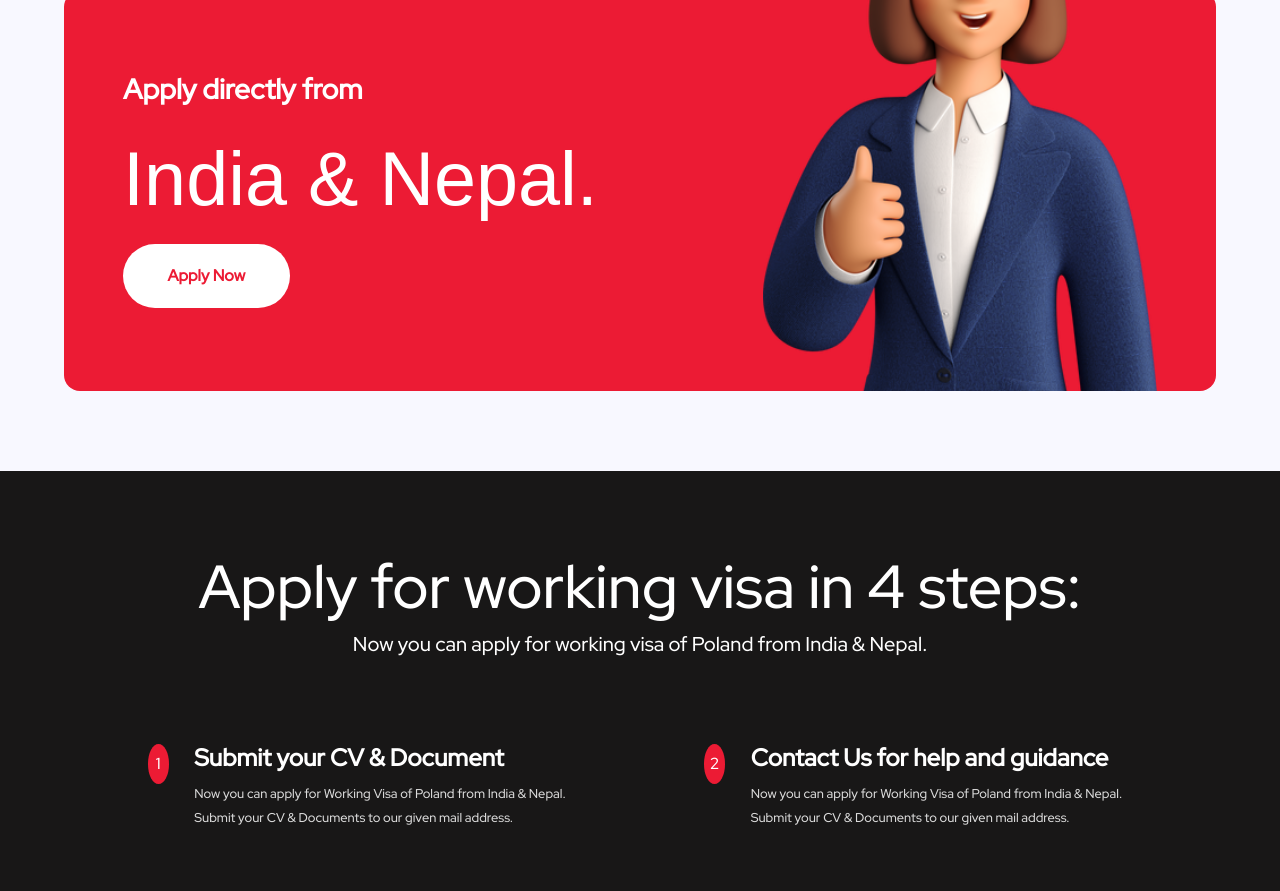
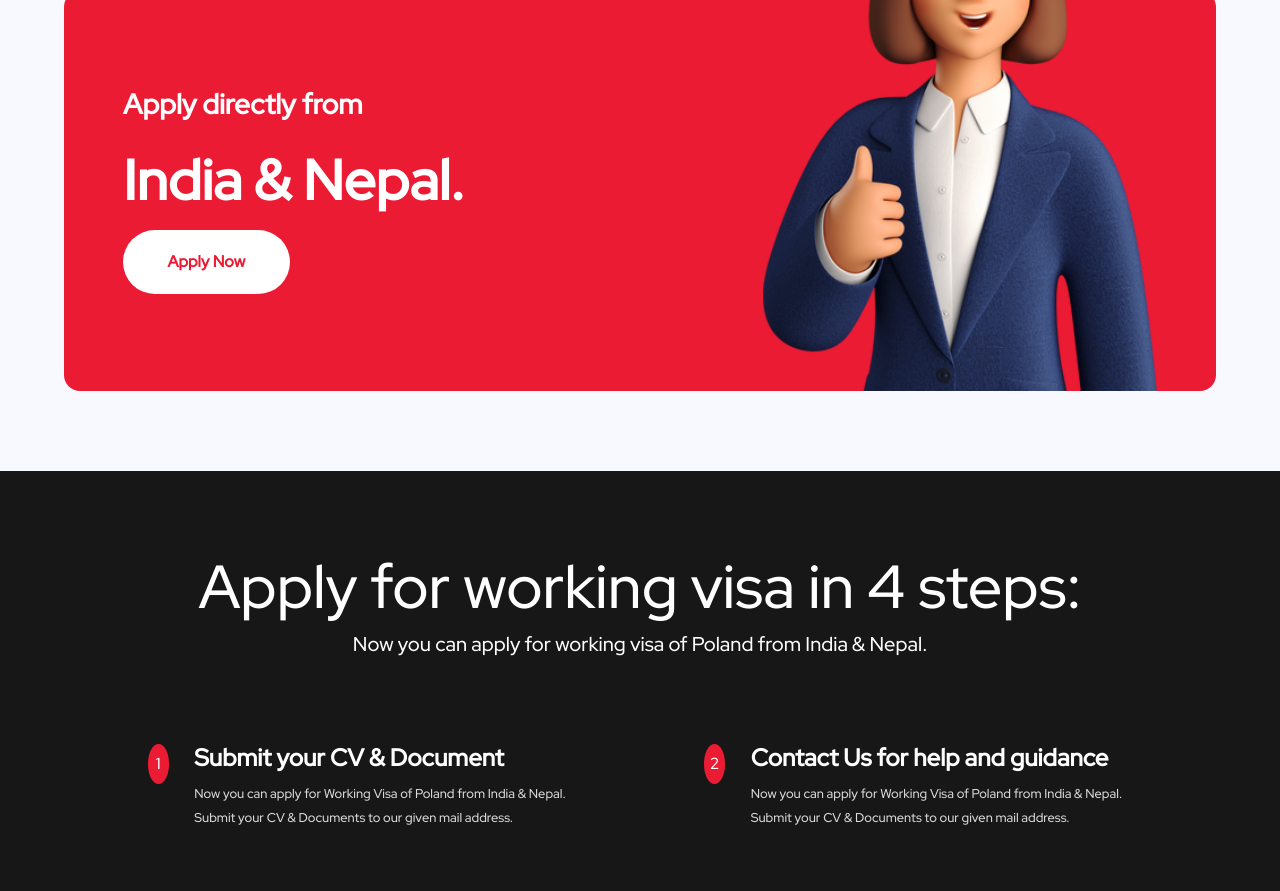
Before and after one commit to ashrinkc/JobPortal, a React (Create React App) app: page / in a window 1280 px wide. Shown: the part 1860-2751 px from the top of the page. Built offline with nearby package versions, Linux system fonts and the light colour scheme; a web font is replaced by a local one.

Commit message:
changed font size

```diff
--- a/src/Page/Home/home.css
+++ b/src/Page/Home/home.css
@@ -285,8 +285,9 @@ background-color: rgb(236, 27, 52);
 }
 
 .talentInfo>a{
-    font-family: fantasy;
-    font-size: 2cm;
+    /* font-family: fantasy; */
+    font-size: 3.5rem;
+    font-weight: 700;
 }
 
 .talentInfo>button{
```
